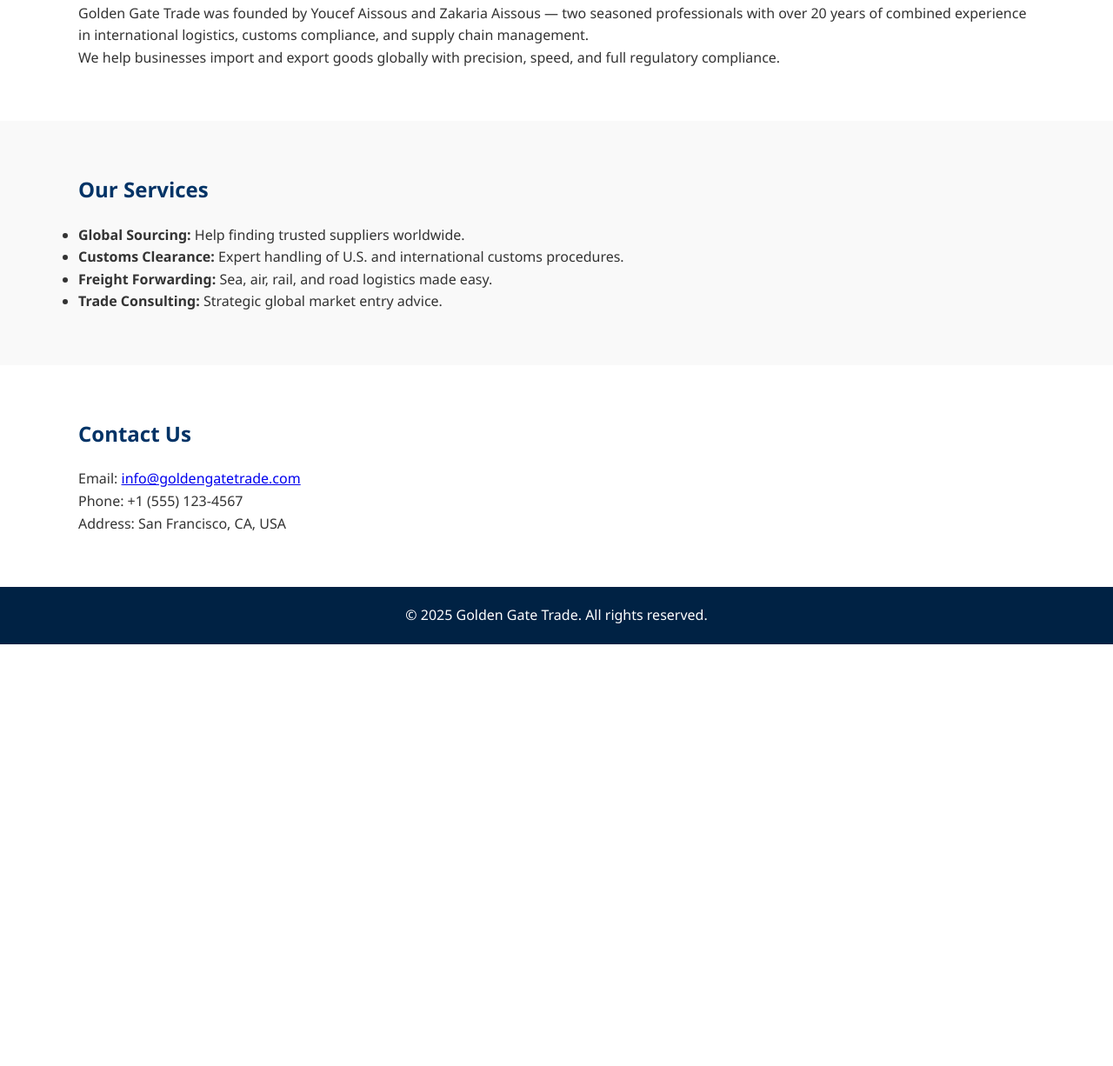
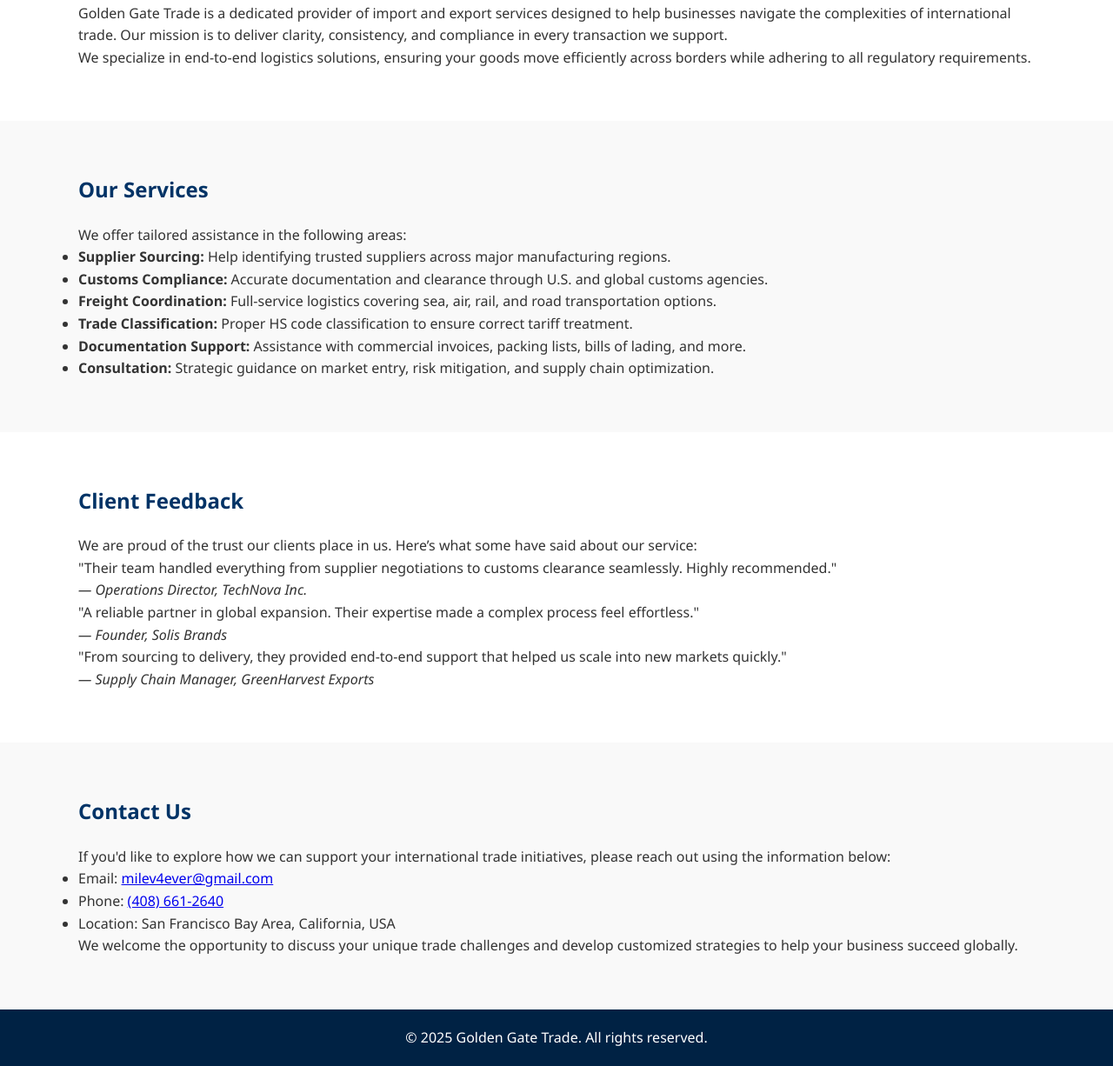
Before and after one commit to CondimentKing/Golden-GateTrade, a plain HTML site: page index.html in a window 1280 px wide. Shown: the part 409-1635 px from the top of the page at 87% size. Before the commit the page ends 1150 px from the top, so only its background shows below. Drawn offline with Linux system fonts and the light colour scheme.

Commit message:
Update index.html

```diff
--- a/index.html
+++ b/index.html
@@ -3,7 +3,7 @@
 <head>
   <meta charset="UTF-8" />
   <meta name="viewport" content="width=device-width, initial-scale=1.0"/>
-    <title>Golden Gate Trade - Import & Export Experts</title>
+  <title>Golden Gate Trade | Import & Export Experts</title>
   <link rel="stylesheet" href="style.css" />
 </head>
 <body>
@@ -11,7 +11,7 @@
 <header class="hero">
   <div class="container">
     <h1>Golden Gate Trade</h1>
-        <p>Your Trusted Partner in International Trade</p>
+    <p>Elevating International Commerce Through Expertise</p>
   </div>
 </header>
 
@@ -20,6 +20,7 @@
     <ul>
       <li><a href="#about">About Us</a></li>
       <li><a href="#services">Services</a></li>
+      <li><a href="#testimonials">Testimonials</a></li>
       <li><a href="#contact">Contact</a></li>
     </ul>
   </div>
@@ -29,10 +30,11 @@
   <div class="container">
     <h2>About Golden Gate Trade</h2>
     <p>
-            Golden Gate Trade was founded by Youcef Aissous and Zakaria Aissous — two seasoned professionals with over 20 years of combined experience in international logistics, customs compliance, and supply chain management.
+      Golden Gate Trade is a dedicated provider of import and export services designed to help businesses navigate the complexities of international trade.
+      Our mission is to deliver clarity, consistency, and compliance in every transaction we support.
     </p>
     <p>
-            We help businesses import and export goods globally with precision, speed, and full regulatory compliance.
+      We specialize in end-to-end logistics solutions, ensuring your goods move efficiently across borders while adhering to all regulatory requirements.
     </p>
   </div>
 </section>
@@ -40,21 +42,50 @@
 <section id="services" class="section light-bg">
   <div class="container">
     <h2>Our Services</h2>
+    <p>We offer tailored assistance in the following areas:</p>
     <ul>
-            <li><strong>Global Sourcing:</strong> Help finding trusted suppliers worldwide.</li>
-            <li><strong>Customs Clearance:</strong> Expert handling of U.S. and international customs procedures.</li>
-            <li><strong>Freight Forwarding:</strong> Sea, air, rail, and road logistics made easy.</li>
-            <li><strong>Trade Consulting:</strong> Strategic global market entry advice.</li>
+      <li><strong>Supplier Sourcing:</strong> Help identifying trusted suppliers across major manufacturing regions.</li>
+      <li><strong>Customs Compliance:</strong> Accurate documentation and clearance through U.S. and global customs agencies.</li>
+      <li><strong>Freight Coordination:</strong> Full-service logistics covering sea, air, rail, and road transportation options.</li>
+      <li><strong>Trade Classification:</strong> Proper HS code classification to ensure correct tariff treatment.</li>
+      <li><strong>Documentation Support:</strong> Assistance with commercial invoices, packing lists, bills of lading, and more.</li>
+      <li><strong>Consultation:</strong> Strategic guidance on market entry, risk mitigation, and supply chain optimization.</li>
     </ul>
   </div>
 </section>
 
-<section id="contact" class="section">
+<section id="testimonials" class="section">
+  <div class="container">
+    <h2>Client Feedback</h2>
+    <p>We are proud of the trust our clients place in us. Here’s what some have said about our service:</p>
+
+    <div class="testimonial">
+      <p>"Their team handled everything from supplier negotiations to customs clearance seamlessly. Highly recommended."</p>
+      <p><em>— Operations Director, TechNova Inc.</em></p>
+    </div>
+
+    <div class="testimonial">
+      <p>"A reliable partner in global expansion. Their expertise made a complex process feel effortless."</p>
+      <p><em>— Founder, Solis Brands</em></p>
+    </div>
+
+    <div class="testimonial">
+      <p>"From sourcing to delivery, they provided end-to-end support that helped us scale into new markets quickly."</p>
+      <p><em>— Supply Chain Manager, GreenHarvest Exports</em></p>
+    </div>
+  </div>
+</section>
+
+<section id="contact" class="section light-bg">
   <div class="container">
     <h2>Contact Us</h2>
-        <p>Email: <a href="mailto:info@goldengatetrade.com">info@goldengatetrade.com</a></p>
-        <p>Phone: +1 (555) 123-4567</p>
-        <p>Address: San Francisco, CA, USA</p>
+    <p>If you'd like to explore how we can support your international trade initiatives, please reach out using the information below:</p>
+    <ul>
+      <li>Email: <a href="mailto:milev4ever@gmail.com">milev4ever@gmail.com</a></li>
+      <li>Phone: <a href="tel:+14086612640">(408) 661-2640</a></li>
+      <li>Location: San Francisco Bay Area, California, USA</li>
+    </ul>
+    <p>We welcome the opportunity to discuss your unique trade challenges and develop customized strategies to help your business succeed globally.</p>
   </div>
 </section>
 
```
Lines whose indentation alone changed are shown as unchanged.
